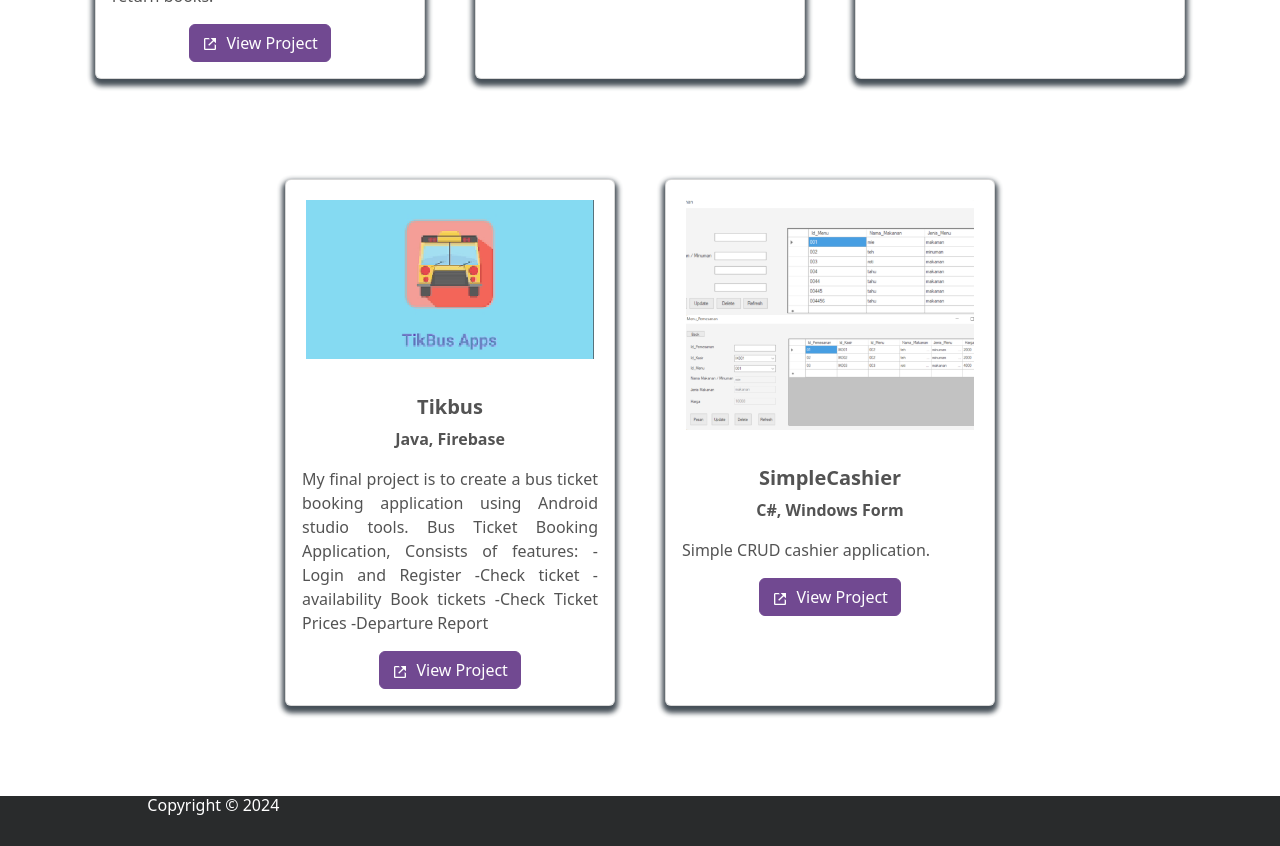
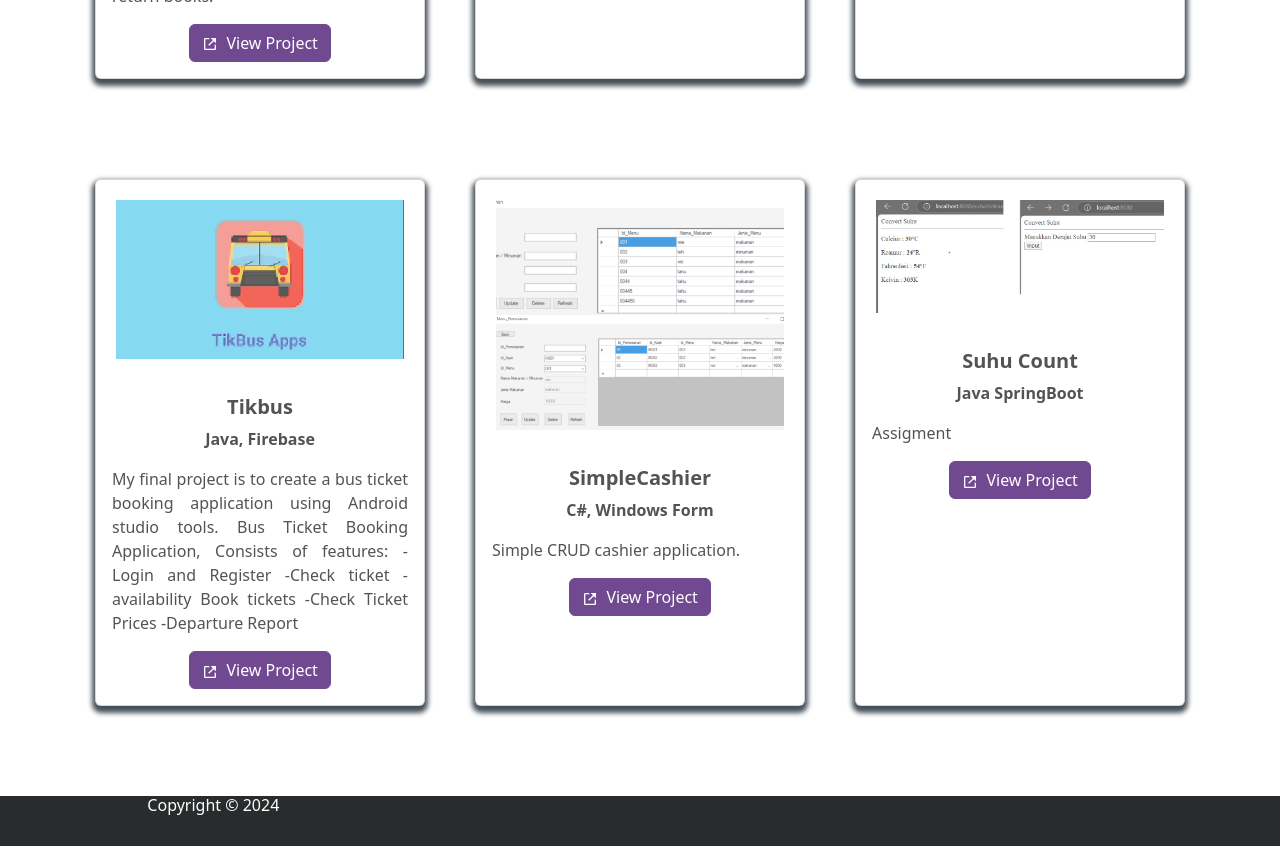
Before and after one commit to yamz-11/Porftfolio, a React (Create React App) app: page /project in a window 1280 px wide. Shown: the part 880-1726 px from the top of the page. Built offline with nearby package versions, Linux system fonts and the light colour scheme.

Commit message:
add project

```diff
--- a/src/Constants.js
+++ b/src/Constants.js
@@ -3,60 +3,9 @@ import PROJECT1 from "./Assets/Projects/project1.png";
 import PROJECT3 from "./Assets/Projects/project3.png";
 import PROJECT4 from "./Assets/Projects/project4.jpg";
 import PROJECT5 from "./Assets/Projects/project5.png";
-// import PROJECT6 from "./Assets/Projects/project6.png";
-// import AUTOMATION from "./Assets/Projects/3automation.jpg";
-// import COAST from "./Assets/Projects/coast.jpg";
-// import GUAMEDIA from "./Assets/Projects/guamedia.jpg";
-// import COSMOS from "./Assets/Projects/cosmos.jpg";
-// import TECHSPEC from "./Assets/Projects/techspec.png";
-// import TRAVELWELL from "./Assets/Projects/travelwell.png";
-
+import PROJECT6 from "./Assets/Projects/project6.jpg";
 
 export const PROJECTS = [
-  // {
-  //   image: COSMOS,
-  //   name: "Micorsoft Azure Cosmos DB",
-  //   technologyUsed: "ReactJs, Javascript, Redux, knockout.js, Jest",
-  //   description: "Azure Cosmos DB is Microsoft's proprietary globally distributed, multi-model database service 'for managing data at planet-scale' Azure Cosmos DB is a fully managed NoSQL database for modern app development. Single-digit millisecond response times, and automatic and instant scalability, guarantee speed at any scale.",
-  //   url: "https://cosmos.azure.com/",
-  // },
-  // {
-  //   image: TRAVELWELL,
-  //   name: "travlwell.com",
-  //   technologyUsed: "Shopify, React, typescript, polaris, GraphQL",
-  //   description: "Custom Luggage Tags and Passport Holders engraved with everywhere you've traveled and everywhere you will travel in the future.",
-  //   url: "https://travlwell.com/",
-  // },
-  // {
-  //   image: COAST,
-  //   name: "Coast",
-  //   technologyUsed: "ReactNative, Javascript, Redux",
-  //   description: "Team collaboration mobile app and online services like slack Message people and groups without sharing phone numbers, communicate with managers and staff all in one place. and discuss or assign tasks to get stuff done",
-  //   url: "https://play.google.com/store/apps/details?id=com.fomo.android.app",
-  // },
-  // {
-  //   image: AUTOMATION,
-  //   name: "3automation.com (RPA)",
-  //   technologyUsed: "ReactJs, Typescript, Redux",
-  //   description: "The next-gen Robotic Process Automation (#RPA) platform for retail and telecom domains. The ultimate automation platform for your Shopify, Email, E- commerce shop",
-  //   url: "https://www.3automation.com/",
-  // },
-  // {
-  //   image: GUAMEDIA,
-  //   name: "GuaMedia",
-  //   technologyUsed: "ReactNative, Javascript, Redux",
-  //   description: "Social media mobile app similar to Twitter for china. Social networking GUOMEDIA is an all-in-one social networking platform where users can build their own user profiles, create their own posts, Livestream broadcast and follow each other",
-  //   url: "https://play.google.com/store/apps/details?id=com.tiu.guo.media",
-  // },
-  // {
-  //   image: PROJECT6,
-  //   name: "",
-  //   technologyUsed: "Laravel, Tailwind",
-  //   description: [
-  //     ""
-  //   ],
-  //   url: "",
-  // },
   {
     image: PROJECT4,
     name: "PinjamSimple",
@@ -99,6 +48,15 @@ export const PROJECTS = [
     description: "Simple CRUD cashier application.",
     url: "",
   },
+  {
+    image: PROJECT6,
+    name: "Suhu Count",
+    technologyUsed: "Java SpringBoot",
+    description: [
+      "Assigment"
+    ],
+    url: "",
+  },
 ];
 
 export const SKILLS = [
```
Also changed, not shown: src/Assets/Projects/project6.jpg (added), src/Assets/logo.png (deleted).
